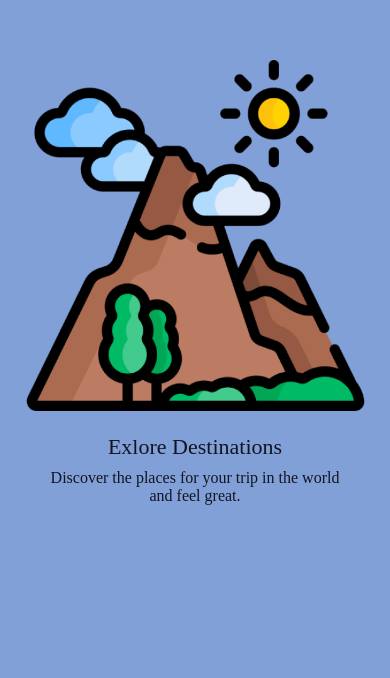
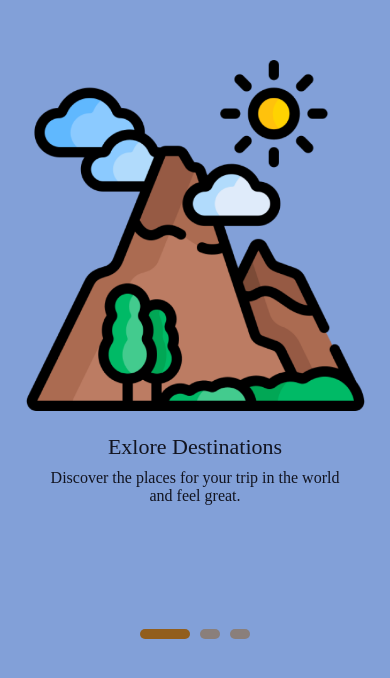
Before and after one commit to MarceeloDominguez/travel-app-ui, a React Native app: screen /OnboardingScreen in a window 390 px wide. Shown: the part 140-818 px from the top of the page. Built offline with nearby package versions, Linux system fonts and the light colour scheme.

Commit message:
dot onboardingScreen

```diff
--- /dev/null
+++ b/src/components/onboarding/Dot.tsx
@@ -0,0 +1,60 @@
+import React from 'react';
+import {Dimensions, StyleSheet} from 'react-native';
+import Animated, {
+  Extrapolate,
+  SharedValue,
+  interpolate,
+  interpolateColor,
+  useAnimatedStyle,
+} from 'react-native-reanimated';
+import {COLORS} from '../../util/constants';
+
+type Props = {
+  index: number;
+  x: SharedValue<number>;
+};
+
+const {width: WIDTH_SCREEN} = Dimensions.get('window');
+
+export default function Dot({index, x}: Props) {
+  const animatedDotStyle = useAnimatedStyle(() => {
+    const widthAnimation = interpolate(
+      x.value,
+      [
+        (index - 1) * WIDTH_SCREEN,
+        index * WIDTH_SCREEN,
+        (index + 1) * WIDTH_SCREEN,
+      ],
+      [20, 50, 20],
+      Extrapolate.CLAMP,
+    );
+
+    const opacityAnimation = interpolate(
+      x.value,
+      [
+        (index - 1) * WIDTH_SCREEN,
+        index * WIDTH_SCREEN,
+        (index + 1) * WIDTH_SCREEN,
+      ],
+      [0.5, 1, 0.5],
+      Extrapolate.CLAMP,
+    );
+
+    const backgroundColor = interpolateColor(
+      x.value,
+      [0, WIDTH_SCREEN, 2 * WIDTH_SCREEN],
+      ['#925e1d', '#065238', '#13005A'],
+    );
+
+    return {width: widthAnimation, opacity: opacityAnimation, backgroundColor};
+  });
+
+  return <Animated.View style={[styles.dot, animatedDotStyle]} />;
+}
+
+const styles = StyleSheet.create({
+  dot: {
+    height: 10,
+    borderRadius: 5,
+  },
+});
--- a/src/screens/OnboardingScreen.tsx
+++ b/src/screens/OnboardingScreen.tsx
@@ -1,28 +1,47 @@
-import React from 'react';
-import {View, StyleSheet, ViewToken} from 'react-native';
+import React, {useState} from 'react';
+import {View, StyleSheet, ViewToken, Text, Dimensions} from 'react-native';
 import {onboardingData} from '../data/onboardingData';
 import RenderItem from '../components/onboarding/RenderItem';
-import {Onboarding} from '../interface/onboardingInterface';
 import Animated, {
-  useAnimatedRef,
+  SlideInRight,
+  SlideOutRight,
   useAnimatedScrollHandler,
   useSharedValue,
 } from 'react-native-reanimated';
+import Dot from '../components/onboarding/Dot';
+import {COLORS, FONTS} from '../util/constants';
+
+interface OnViewableItemsChangedInfo {
+  viewableItems: ViewToken[];
+}
+
+const {width} = Dimensions.get('window');
+
+const ITEM_WIDTH = width;
 
 export default function OnboardingScreen() {
-  const flatListRef = useAnimatedRef<Animated.FlatList<Onboarding> | any>();
+  const [currentIndex, setCurrentIndex] = useState(0);
+  const flatListRef = React.useRef(null);
   const x = useSharedValue(0);
   const flatListIndex = useSharedValue(0);
 
   const onViewableItemsChanged = ({
     viewableItems,
-  }: {
-    viewableItems: ViewToken[];
-  }) => {
-    if (viewableItems[0].index !== null) {
-      flatListIndex.value = viewableItems[0].index;
+  }: OnViewableItemsChangedInfo) => {
+    if (viewableItems[0]?.index !== null) {
+      flatListIndex.value = viewableItems[0]?.index;
     }
   };
+
+  const viewabilityConfigCallbackPairs = React.useRef([
+    {
+      viewabilityConfig: {
+        viewAreaCoveragePercentThreshold: 50,
+        minimumViewTime: 600,
+      },
+      onViewableItemsChanged,
+    },
+  ]);
 
   const onScroll = useAnimatedScrollHandler({
     onScroll: event => {
@@ -39,20 +58,61 @@ export default function OnboardingScreen() {
           horizontal
           showsHorizontalScrollIndicator={false}
           pagingEnabled
+          snapToInterval={ITEM_WIDTH}
           scrollEventThrottle={16}
           contentContainerStyle={styles.contentContainerStyle}
           ref={flatListRef}
+          onMomentumScrollEnd={e => {
+            setCurrentIndex(
+              Math.round(e.nativeEvent.contentOffset.x / ITEM_WIDTH),
+            );
+          }}
           onScroll={onScroll}
-          onViewableItemsChanged={onViewableItemsChanged}
-          viewabilityConfig={{
-            minimumViewTime: 300,
-            viewAreaCoveragePercentThreshold: 10,
-          }}
+          // onViewableItemsChanged={onViewableItemsChanged}
+          // viewabilityConfig={{
+          //   minimumViewTime: 300,
+          //   viewAreaCoveragePercentThreshold: 10,
+          // }}
+          viewabilityConfigCallbackPairs={
+            viewabilityConfigCallbackPairs.current
+          }
           renderItem={({item, index}) => (
             <RenderItem item={item} index={index} x={x} />
           )}
         />
       </View>
+      <View
+        style={{
+          position: 'absolute',
+          bottom: 65,
+          flexDirection: 'row',
+          alignSelf: 'center',
+          gap: 10,
+        }}>
+        {onboardingData.map((_, index) => (
+          <Dot key={index} index={index} x={x} />
+        ))}
+      </View>
+      {currentIndex === onboardingData.length - 1 && (
+        <Animated.View
+          entering={SlideInRight}
+          exiting={SlideOutRight}
+          style={{
+            position: 'absolute',
+            bottom: 57,
+            right: 22,
+          }}>
+          <Text
+            style={{
+              fontFamily: FONTS.bold,
+              fontSize: 18,
+              color: COLORS.textPrimary,
+              letterSpacing: 0.3,
+            }}>
+            Next
+          </Text>
+        </Animated.View>
+      )}
     </View>
   );
 }
```
